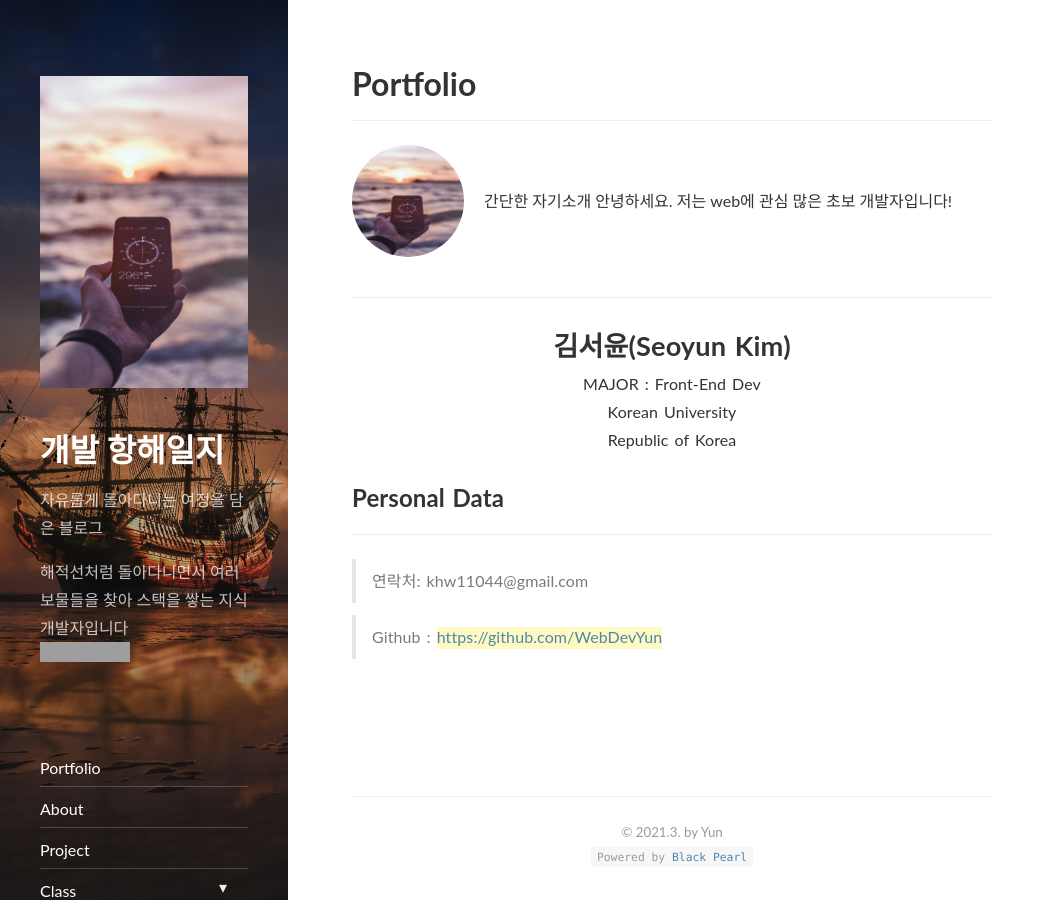
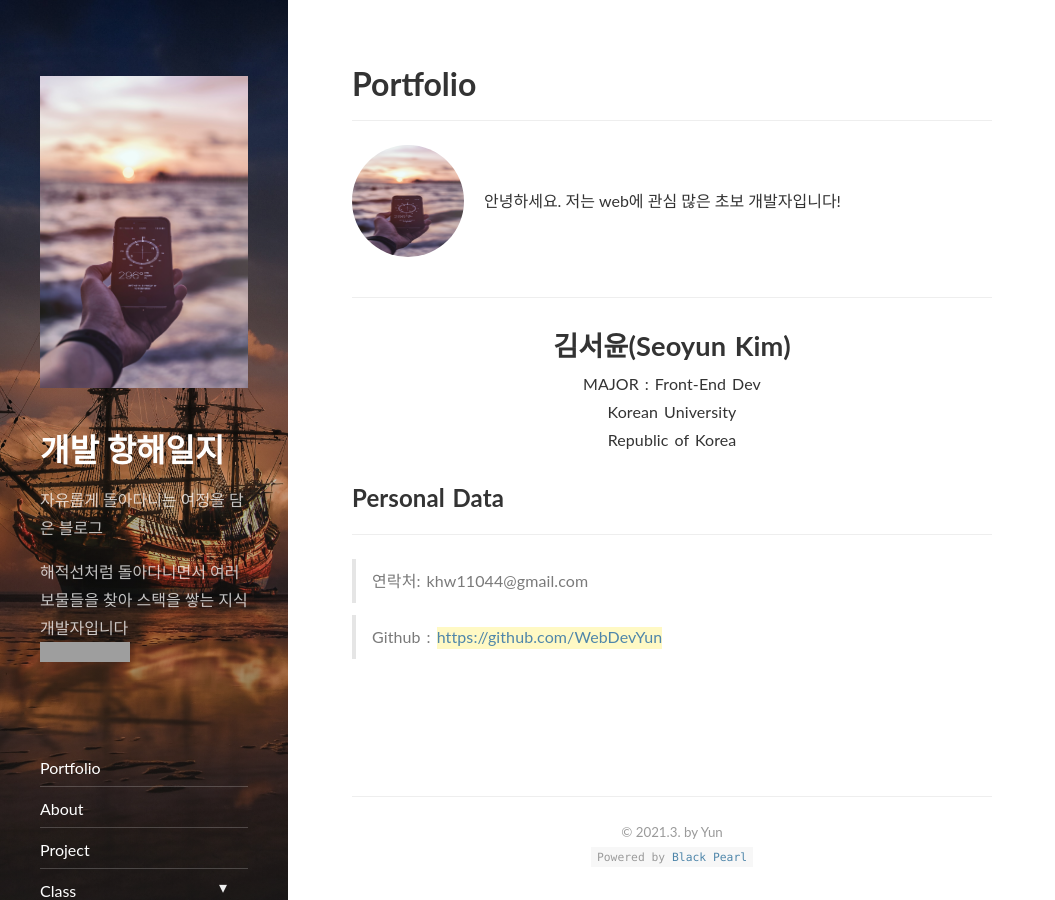
Before and after one commit to WebDev-Yun/Github-Blog, a Jekyll site: the page built from portfolio.md, in a window 1280 px wide and 900 px high. Shown: the whole window, without its empty margins (0-1055 px from the left). Built offline with Jekyll 4.4.1, drawn with Linux system fonts in a browser that asks for light colours; nearby versions of some CDN libraries; grey boxes are pictures that could not be loaded.

Commit message:
docs: Self-introduction typo correction

```diff
--- a/_data/authors.yml
+++ b/_data/authors.yml
@@ -9,7 +9,6 @@ vvs:
   # Markdown enabled, can use multiple paragraphs (enabled by `|`)
   # 자기 소개
   about:             |
-    간단한 자기소개
     안녕하세요. 저는 web에 관심 많은 초보 개발자입니다!
 
 
```
